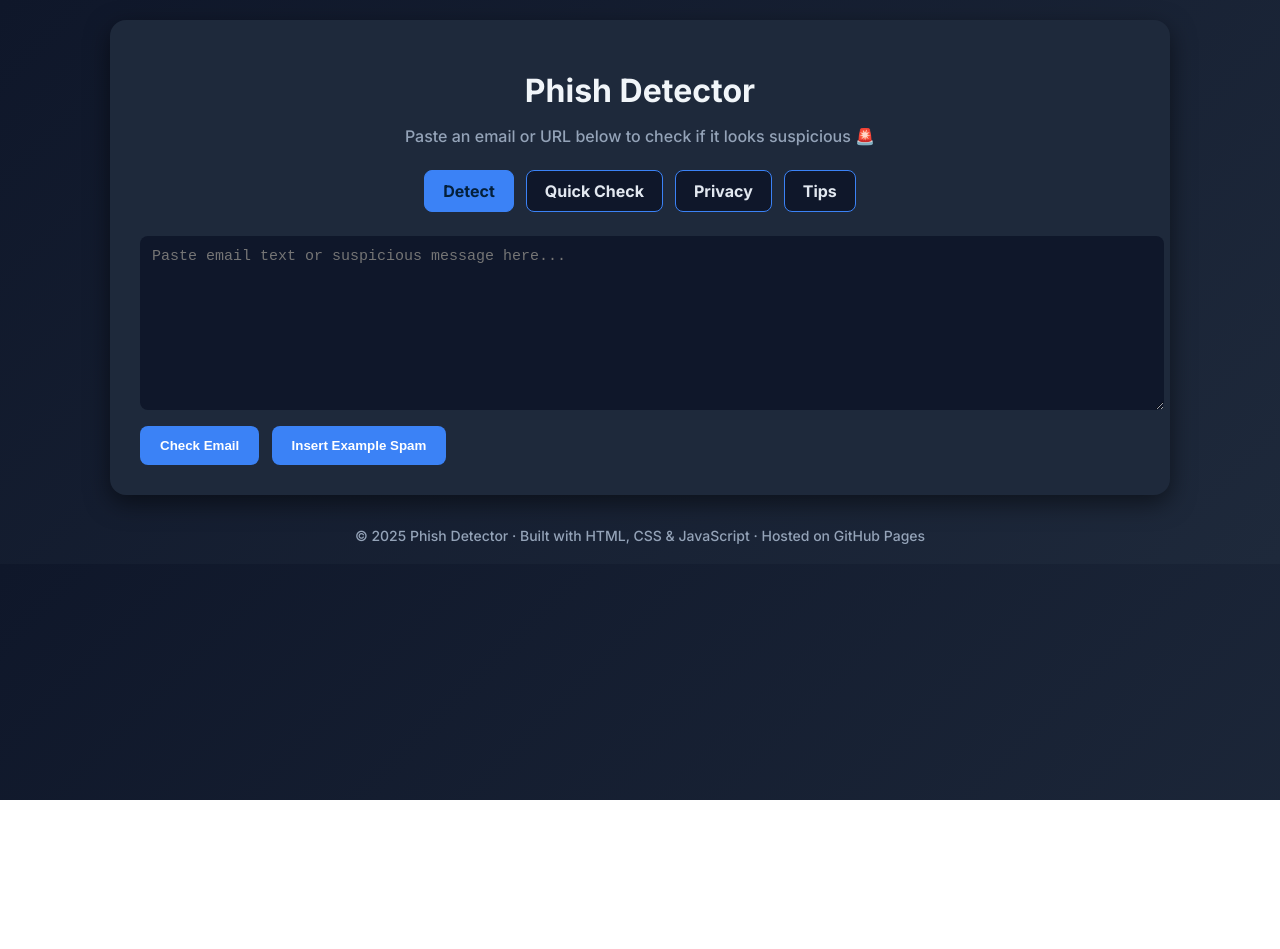
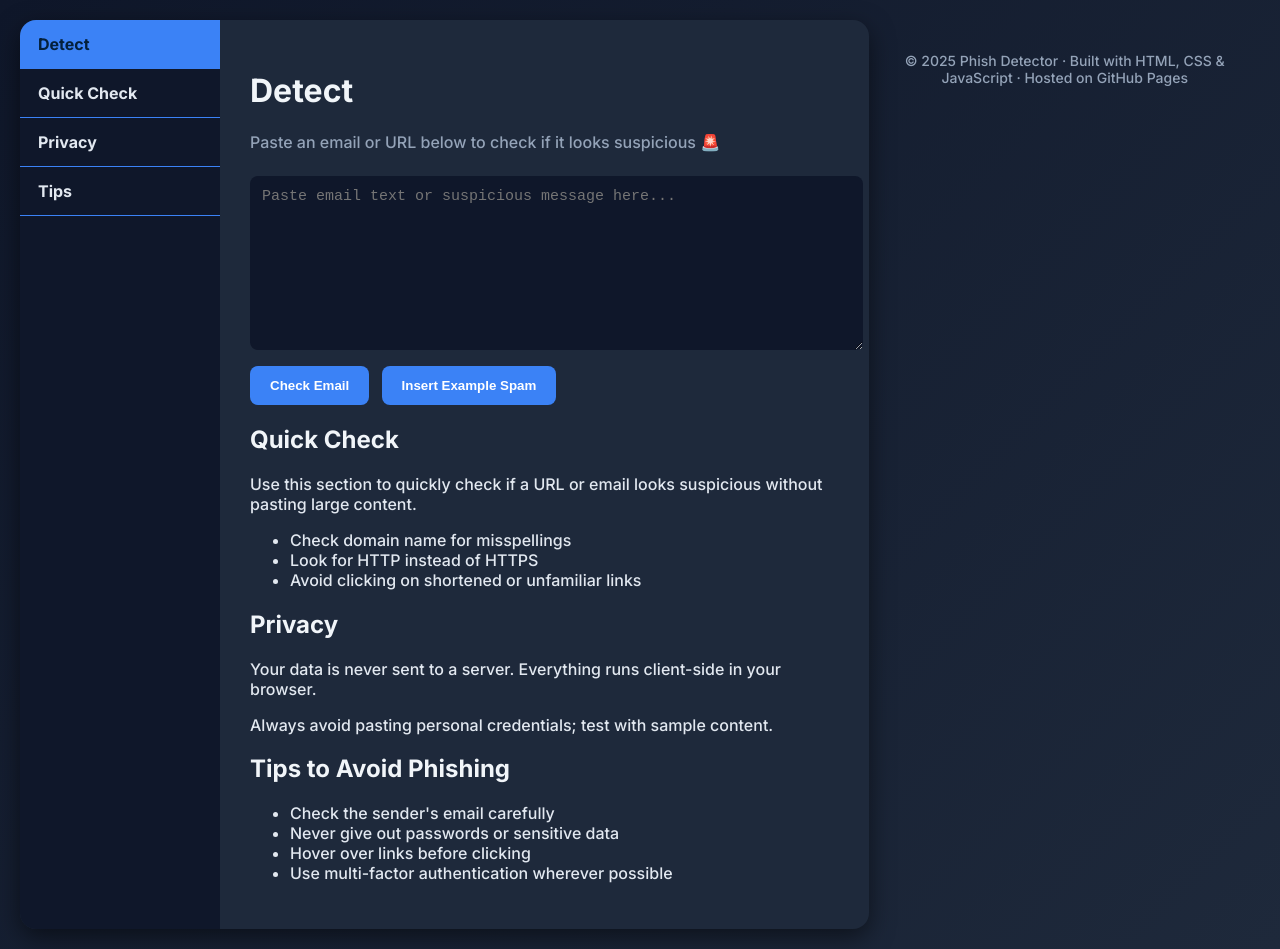
Before and after one commit to yash2814/phish-detector, a plain HTML site: page index.html in a window 1280 px wide. Before the commit the page ends 800 px from the top, so only its background shows below. Drawn offline with Linux system fonts and the light colour scheme.

Commit message:
Update index.html

```diff
--- a/index.html
+++ b/index.html
@@ -18,35 +18,40 @@
       color: #e2e8f0;
       margin: 0;
       padding: 20px;
+      display: flex;
     }
-    .container {
+    .tabs-container {
+      display: flex;
+      width: 100%;
       max-width: 1000px;
       margin: 0 auto;
       background: #1e293b;
-      padding: 30px;
       border-radius: 16px;
+      overflow: hidden;
       box-shadow: 0 8px 24px rgba(0,0,0,0.5);
     }
-    h1 {
-      text-align: center;
-      font-weight: 700;
-      margin-bottom: 10px;
-      color: #f1f5f9;
+    .tabs {
+      display: flex;
+      flex-direction: column;
+      background: #0f172a;
+      width: 200px;
     }
-    p.subhead {
-      text-align: center;
-      color: #94a3b8;
-      margin-bottom: 24px;
+    .tab {
+      padding: 14px 18px;
+      cursor: pointer;
+      border-bottom: 1px solid #3b82f6;
+      font-weight: 600;
+      text-align: left;
+    }
+    .tab.active { background: #3b82f6; color: #04203b; }
+
+    .tab-content-container {
+      flex: 1;
+      padding: 30px;
     }
 
-    /* Tabs */
-    .tabs { display: flex; gap: 12px; margin-bottom: 24px; justify-content: center; }
-    .tab { padding: 10px 18px; border-radius: 8px; cursor: pointer; background: #0f172a; border: 1px solid #3b82f6; font-weight: 600; }
-    .tab.active { background: #3b82f6; color: #04203b; }
-
-    /* Tab content */
-    .tab-content { display: none; }
-    .tab-content.active { display: block; }
+    h1, h2 { color: #f1f5f9; }
+    p.subhead { color: #94a3b8; margin-bottom: 24px; }
 
     textarea {
       width: 100%;
@@ -66,23 +71,22 @@
     .safe { background: #064e3b; color: #d1fae5; }
     .suspicious { background: #7f1d1d; color: #fee2e2; }
     footer { margin-top: 32px; text-align: center; font-size: 14px; color: #94a3b8; }
-    @media (max-width:600px){ .container { padding: 20px; } textarea { height: 120px; } }
+    @media (max-width:800px){ .tabs-container { flex-direction: column; } .tabs { flex-direction: row; width: 100%; } .tab { border-bottom:none; border-right:1px solid #3b82f6; } }
   </style>
 </head>
 <body>
-  <div class="container">
-    <h1>Phish Detector</h1>
-    <p class="subhead">Paste an email or URL below to check if it looks suspicious 🚨</p>
-
+  <div class="tabs-container">
     <div class="tabs">
       <div class="tab active" data-tab="detect">Detect</div>
       <div class="tab" data-tab="quick">Quick Check</div>
       <div class="tab" data-tab="privacy">Privacy</div>
       <div class="tab" data-tab="tips">Tips</div>
     </div>
-
+    <div class="tab-content-container">
       <!-- Detect Tab -->
       <div class="tab-content active" id="detect">
+        <h1>Detect</h1>
+        <p class="subhead">Paste an email or URL below to check if it looks suspicious 🚨</p>
         <textarea id="emailText" placeholder="Paste email text or suspicious message here..."></textarea>
         <div>
           <button id="checkBtn">Check Email</button>
@@ -118,6 +122,7 @@
           <li>Hover over links before clicking</li>
           <li>Use multi-factor authentication wherever possible</li>
         </ul>
+      </div>
     </div>
   </div>
 
```
Lines whose indentation alone changed are shown as unchanged.
